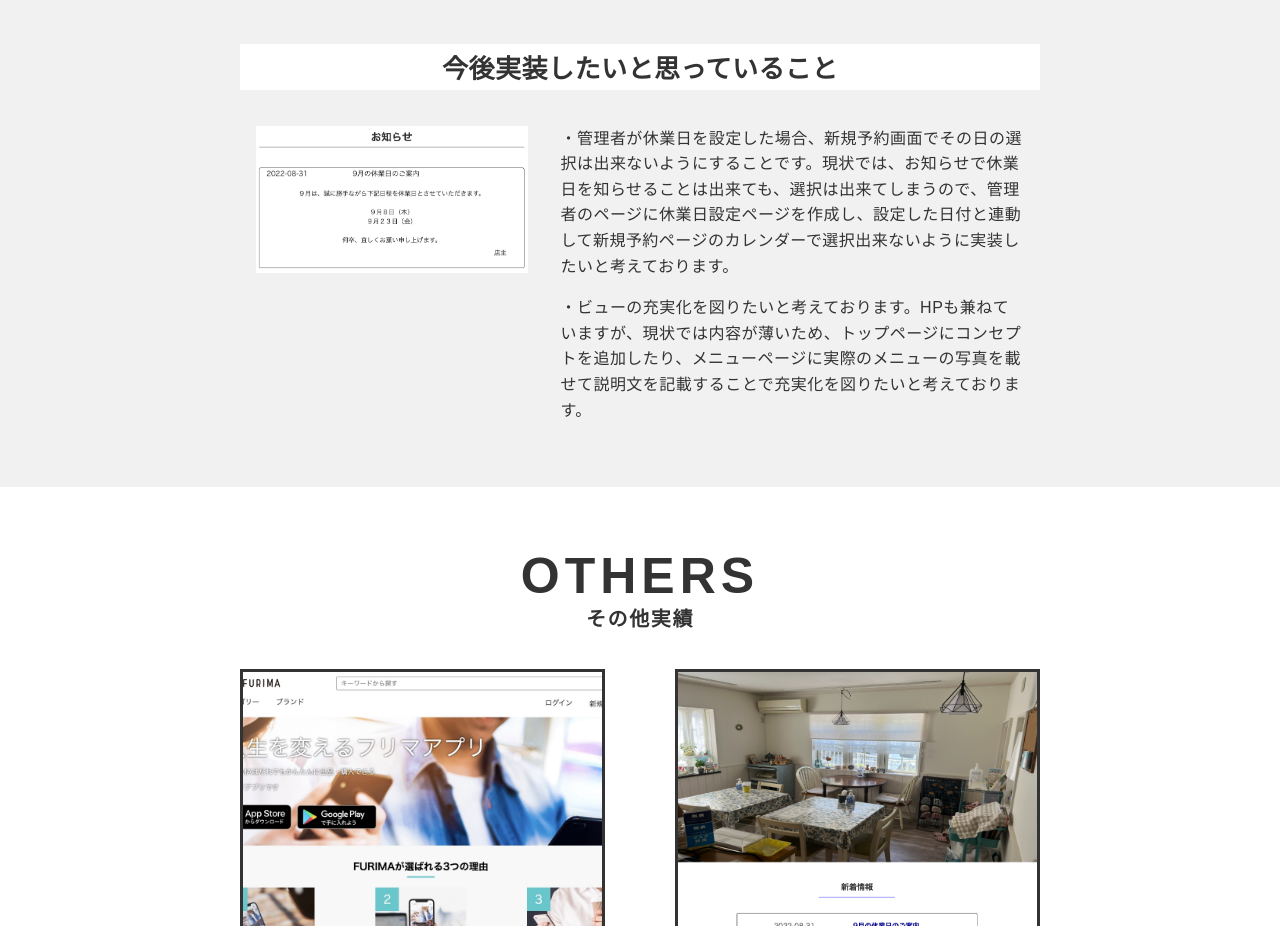
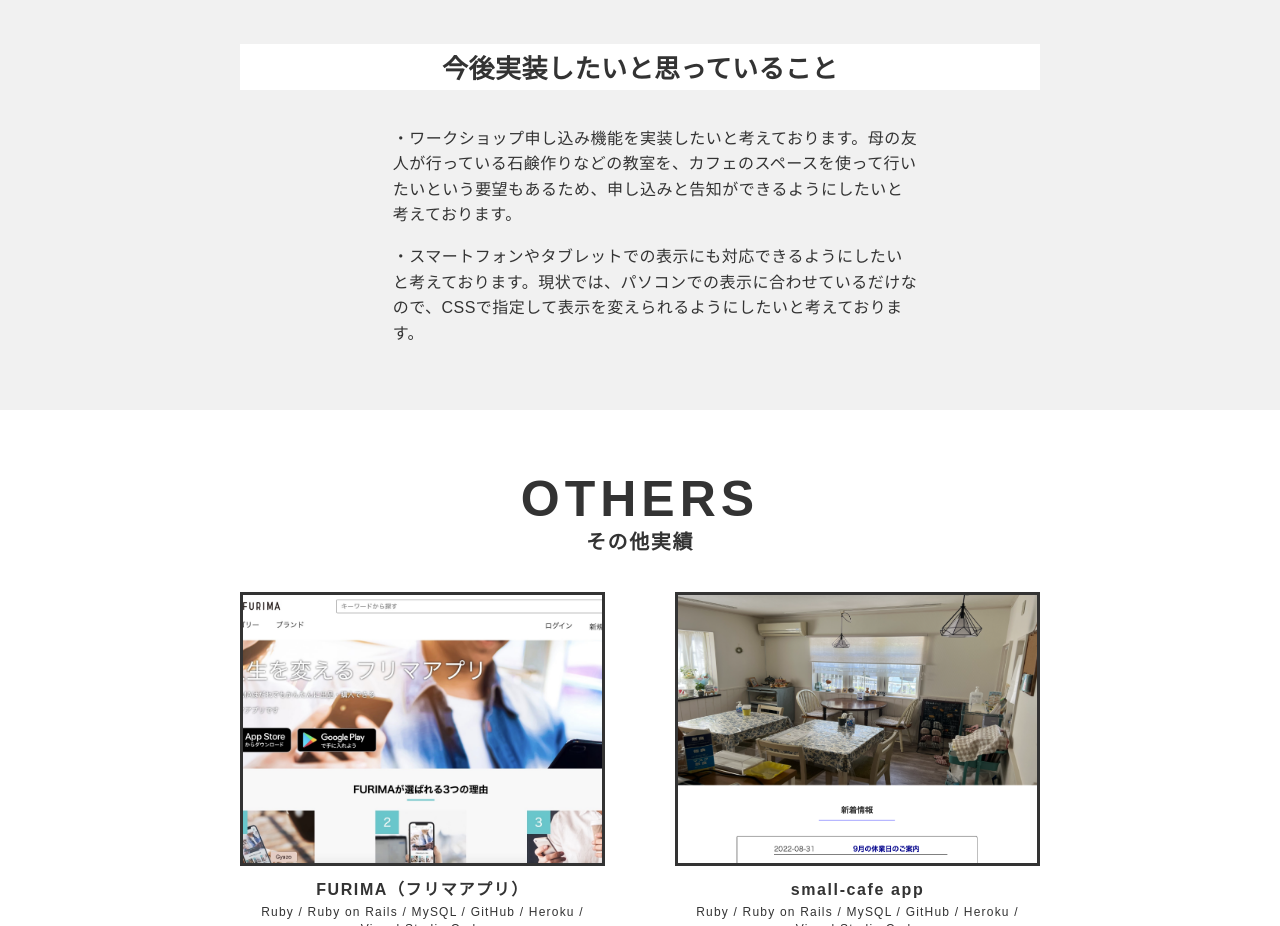
Before and after one commit to kenken-1275/portfolio-site, a plain HTML site: page works/02.html in a window 1280 px wide. Shown: the part 3820-4746 px from the top of the page. Drawn offline with nearby package versions, Linux system fonts and the light colour scheme.

Commit message:
ビュー編集

```diff
--- a/works/02.html
+++ b/works/02.html
@@ -181,17 +181,17 @@
             <li class="p-work-about__item">
               <h3>今後実装したいと思っていること</h3>
               <div class="p-work-about__item-block p-work-about__item-block-2column">
-                <div class="p-work-about__item-block-pict obj-fit-img">
-                  <!-- images/02に配置した、記載内容を表す画像のパスを記載する -->
-                  <img src="../images/work/02/pict-smallcafe-announce.png">
-                </div>
+                <!-- <div class="p-work-about__item-block-pict obj-fit-img">
+                   images/02に配置した、記載内容を表す画像のパスを記載する -->
+                  <!-- <img src="../images/work/02/pict-smallcafe-announce.png">
+                </div> -->
                 <!-- 記載番号：14 -->
                 <div class="p-work-about__item-block-text">
                   <p>
-                    ・管理者が休業日を設定した場合、新規予約画面でその日の選択は出来ないようにすることです。現状では、お知らせで休業日を知らせることは出来ても、選択は出来てしまうので、管理者のページに休業日設定ページを作成し、設定した日付と連動して新規予約ページのカレンダーで選択出来ないように実装したいと考えております。
+                    ・ワークショップ申し込み機能を実装したいと考えております。母の友人が行っている石鹸作りなどの教室を、カフェのスペースを使って行いたいという要望もあるため、申し込みと告知ができるようにしたいと考えております。
                   </p>
                   <p>
-                    ・ビューの充実化を図りたいと考えております。HPも兼ねていますが、現状では内容が薄いため、トップページにコンセプトを追加したり、メニューページに実際のメニューの写真を載せて説明文を記載することで充実化を図りたいと考えております。
+                    ・スマートフォンやタブレットでの表示にも対応できるようにしたいと考えております。現状では、パソコンでの表示に合わせているだけなので、CSSで指定して表示を変えられるようにしたいと考えております。
                   </p>
                 </div>
               </div>
```
